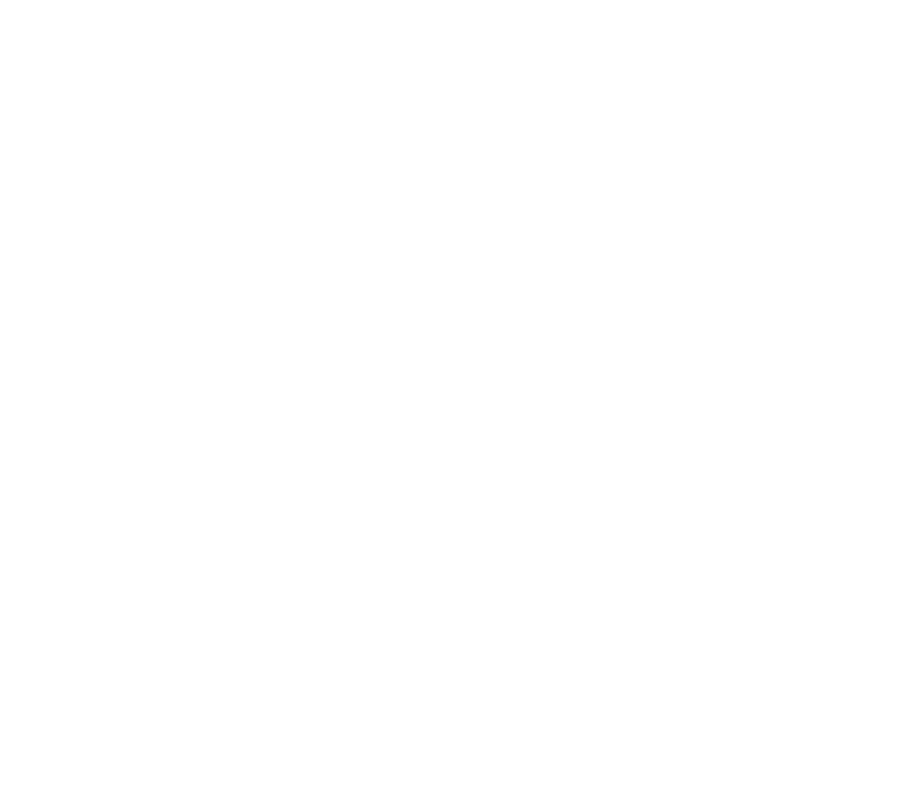
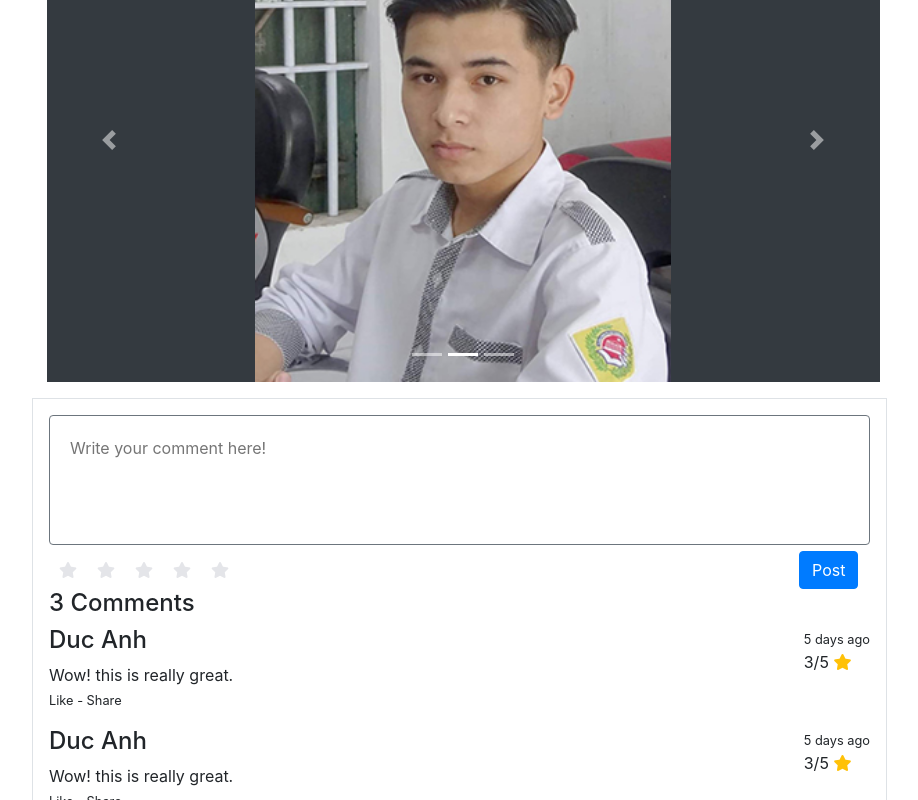
Before and after one commit to Perluto/motel-room-app, a React (Create React App) app: page /post in a window 1280 px wide. Shown: the part 940-1740 px from the top of the page, without its empty margins (38-956 px from the left). Before the commit the page ends 800 px from the top, so only its background shows below. Built offline with nearby package versions, Linux system fonts and the light colour scheme.

Commit message:
add postComment and fix slide in postDetail

```diff
--- a/src/App.js
+++ b/src/App.js
@@ -6,7 +6,7 @@
 import Home from "./page/renter/home";
 
 import CreatePost from "./page/owner/createPost";
-import PostShortCut from "./components/postForm/postShortcut";
+
 import PostDetail from "./components/postForm/postDetail";
 import ManagePost from "./page/owner/managePost";
 
@@ -19,7 +19,7 @@
         <main>
           <Switch>
             <Route path="/create-post" component={CreatePost}></Route>
-            <Route path="/post/" component={PostDetail}></Route>
+            <Route path="/post" component={PostDetail}></Route>
             <Route path="/manage-post" component={ManagePost}></Route>
             <Route path="/" component={Home}></Route>
           </Switch>
--- /dev/null
+++ b/src/components/common/Rating/StarRating.jsx
@@ -0,0 +1,56 @@
+import React, { Component } from "react";
+import "../../../style/comment.css"
+
+class StarRating extends Component{
+    state = {
+        numbers: [1,2,3,4,5],
+        rating: 0,
+        hoverRating: 0
+    };
+    setRating = (rating) => {
+        this.setState({
+            rating: rating
+        })
+    }
+    setHover = (rating) => {
+        this.setState({
+            hoverRating: rating
+        })
+    }
+    setColor = (color) => {
+        return {
+            color: color
+        }
+    }
+
+    render(){
+        var rating = this.state.numbers.map((number) => {
+            return(
+                <label className="Rating">
+                    <input
+                        key={number}
+                        type="radio"
+                        name="rating"
+                        value={number}
+                        onClick={() => this.setRating(number)}
+                    />
+                    <i
+                        className="fas fa-star Star"
+                        style={ this.setColor(number <= (this.state.hoverRating || this.state.rating) ? "#ffc107" : "#e4e5e9") }
+                        onMouseEnter={() => this.setHover(number)}
+                        onMouseLeave={() => this.setHover(null)}
+                    />
+                </label>
+            )
+        })
+        return(
+            <>
+            {
+                rating
+            }
+            </>
+        )
+    }
+}
+
+export default StarRating;
--- a/src/components/common/slide.jsx
+++ b/src/components/common/slide.jsx
@@ -13,25 +13,25 @@
             <li data-target="#slide" data-slide-to="2"></li>
           </ul>
 
-          <div class="carousel-inner">
+          <div class="carousel-inner bg-dark">
             <div class="carousel-item active">
               <img
-                src={this.state.image1}
-                className="d-block w-100"
+                src={this.props.images[0]}
+                className="d-block w-50 mx-auto"
                 alt="Image1"
               />
             </div>
             <div class="carousel-item">
               <img
-                src={this.state.image2}
-                className="d-block w-100"
+                src={this.props.images[1]}
+                className="d-block w-50 mx-auto"
                 alt="Image2"
               />
             </div>
             <div class="carousel-item">
               <img
-                src={this.state.image3}
-                className="d-block w-100"
+                src={this.props.images[2]}
+                className="d-block w-50 mx-auto"
                 alt="Image3"
               />
             </div>
--- /dev/null
+++ b/src/components/postForm/postComment.jsx
@@ -0,0 +1,89 @@
+import React, {Component} from "react";
+import Image1 from "../../image/teamb1.png";
+import "../../style/comment.css";
+import StarRating from "../common/Rating/StarRating";
+
+class PostComment extends Component{
+    state = {
+        comment : [
+            {
+                image: Image1,
+                date: 5,
+                name: 'Duc Anh',
+                cmt: 'Wow! this is really great.',
+                star: 3
+            },
+            {
+                image: Image1,
+                date: 5,
+                name: 'Duc Anh',
+                cmt: 'Wow! this is really great.',
+                star: 3
+            },{
+                image: Image1,
+                date: 5,
+                name: 'Duc Anh',
+                cmt: 'Wow! this is really great.',
+                star: 3
+            }
+        ]
+    };
+    setStyle() {
+        return {
+            color: "#ffc107"
+        }
+    }
+
+    render() {
+        var commentList = this.state.comment.map((comment) => {
+            return (
+                <div className="media">
+                            <div className="media-body">
+
+                              <h4 className="media-heading user_name">{comment.name}</h4>
+                              {comment.cmt}
+
+                              <p><small>Like - Share</small></p>
+                            </div>
+                            <p className="pull-right">
+                                <small>{comment.date} days ago</small>
+                                <br/>
+                                {comment.star}/5 <i className="fas fa-star" style={this.setStyle()}></i>
+                            </p>
+
+                          </div>
+            )
+        })
+
+
+        return(
+            <div className="row">
+               <div className="col-md-9 col-md-offset-3 p-3 my-3 border">
+                    <div className="panel panel-info ">
+                        <div className="panel-body">
+                            <textarea placeholder="Write your comment here!" className="border border-secondary rounded pb-cmnt-textarea"></textarea>
+                            <form className="form-inline">
+                                <div className="float-left form-inline">
+                                    <StarRating></StarRating>
+                                </div>
+
+                                <div className="float-right fr">
+                                    <button className="btn btn-primary" type="button">Post</button>
+                                </div>
+                            </form>
+                        </div>
+
+                    </div>
+                    <div class="comments-list">
+                        <h4>{this.state.comment.length} Comments</h4>
+                        {
+                            commentList
+                        }
+                   </div>
+                </div>
+           </div>
+        );
+    };
+}
+
+export default PostComment;
--- a/src/components/postForm/postDetail.jsx
+++ b/src/components/postForm/postDetail.jsx
@@ -1,5 +1,7 @@
 import React, { Component } from "react";
 import PostStatus from "./postStatus";
+import PostComment from "./postComment";
+import Slide from "../common/slide"
 import Image1 from "../../image/teamb1.png";
 import Image2 from "../../image/teamb2.jpg";
 import Image3 from "../../image/teamb3.jpg";
@@ -13,16 +15,14 @@
     acreage: 18,
     expiration: "06/12/20",
     update: "01/12/20",
-    image3: Image3,
-    image1: Image1,
-    image2: Image2,
+    images: [Image1,Image2,Image3]
   };
 
   render() {
     return (
       <div className="container">
         <PostStatus></PostStatus>
-        <div id="common" className="mt-5">
+        <div id="common" className="mt-5 p-3 my-3 border">
           <table className="table table-bordered w-75">
             <tbody>
               <tr>
@@ -57,9 +57,11 @@
           </table>
         </div>
         <div id="details" className="border rounded p-2 w-75 mb-2">
-          <h5 class="text-info">Thông tin mô tả</h5>
+          <h5 className="text-info">Thông tin mô tả</h5>
           <div></div>
         </div>
+        <Slide images={this.state.images}></Slide>
+        <PostComment></PostComment>
       </div>
     );
   }
--- a/src/components/postForm/postShortcut.jsx
+++ b/src/components/postForm/postShortcut.jsx
@@ -59,14 +59,14 @@
         <div className="col-sm-6 mb-4">
           <div className="d-flex flex-row border border-danger p-2">
             <div className="w-50">
-              <Link to="/postDetail">
+              <Link to="/post">
                 <img src={content.image1} className="d-block w-100" alt="" />
               </Link>
             </div>
             <div className="w-50 container d-flex flex-column">
               <Link
                 className="text-danger text-decoration-none"
-                to="/postDetail"
+                to="/post"
               >
                 {content.title}
               </Link>
--- /dev/null
+++ b/src/style/comment.css
@@ -0,0 +1,20 @@
+
+.pb-cmnt-textarea {
+    resize: none;
+    padding: 20px;
+    height: 130px;
+    width: 100%;
+}
+.fr{
+    margin-left: 560px;
+}
+
+.Rating input[type="radio"]{
+    display: none;
+}
+
+.Rating .Star{
+    cursor: pointer;
+    margin: 10px;
+    transition: color 200ms;
+}
```
Also changed, not shown: 1 other file (tests, documents, lock files or other folders).
